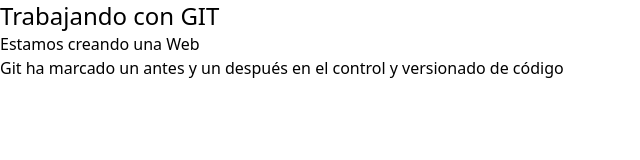
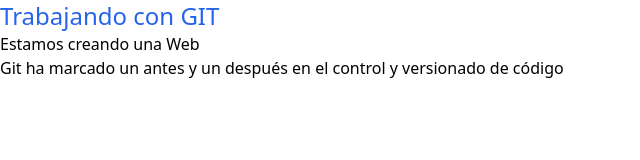
Before and after one commit to omiras/git-playground, a plain HTML site: page index.html in a window 1280 px wide. Shown: the whole page, without its empty margins (0-640 px from the left). Drawn offline with nearby package versions, Linux system fonts and the light colour scheme.

Commit message:
maquetando el h1 con tailwind

```diff
--- a/index.html
+++ b/index.html
@@ -10,7 +10,7 @@
 </head>
 
 <body>
-    <h1 class="text-2xl">Trabajando con GIT</h1>
+    <h1 class="text-2xl text-blue-600">Trabajando con GIT</h1>
     <p>Estamos creando una Web</p>
     <p>Git ha marcado un antes y un después en el control y versionado de código</p>
 </body>
```
